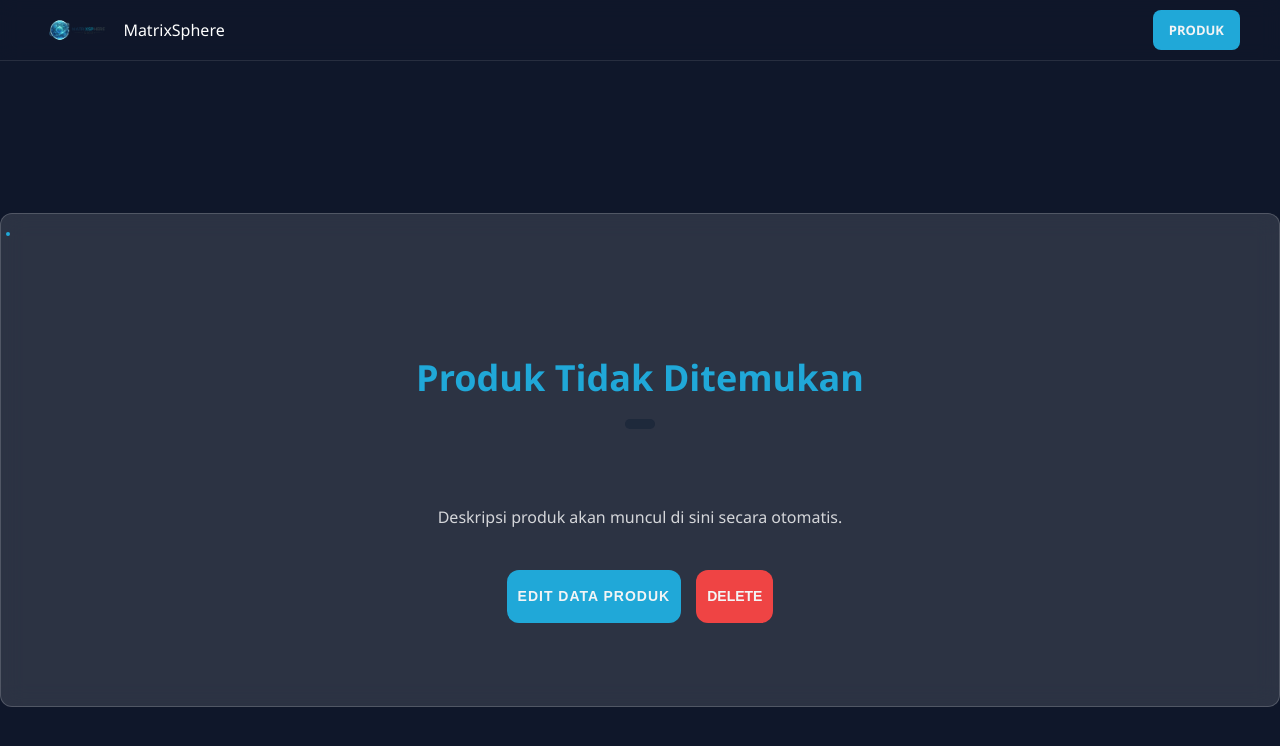
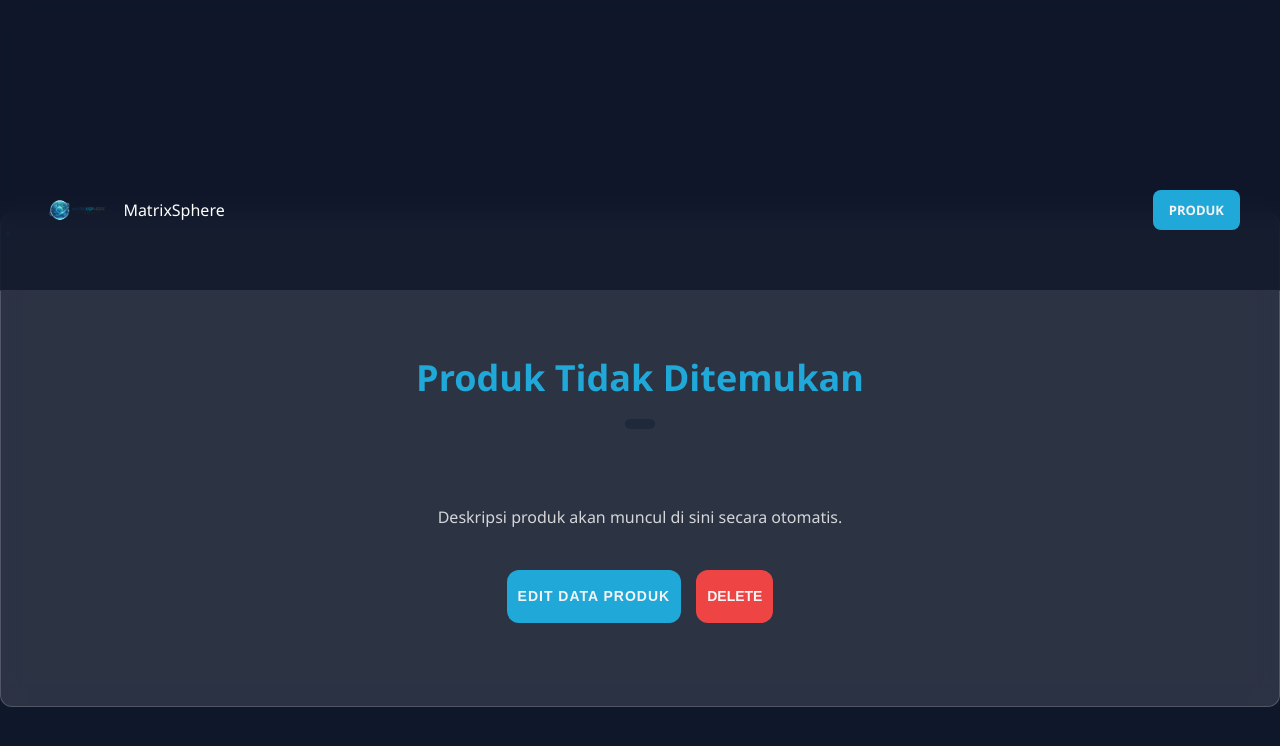
Before and after one commit to dani6385/matrixsphere, a website: page public/admin/detail.html in a window 1280 px wide. Drawn offline with Linux system fonts and the light colour scheme.

Commit message:
Update detail.html

```diff
--- a/public/admin/detail.html
+++ b/public/admin/detail.html
@@ -14,7 +14,7 @@
 <body style="background-color: #0f172a; color: white;">
 
     <header class="main-header">
-        <div class="nav-container">
+        <div class="nav-container" style="padding-top: 180px; padding-bottom: 50px;">
             <div style="display: flex; align-items: center;">
             <a href="index.html" class="nav-logo align-items: center;">
                 <img src="../img/logo_shop.png" alt="Logo">
```
